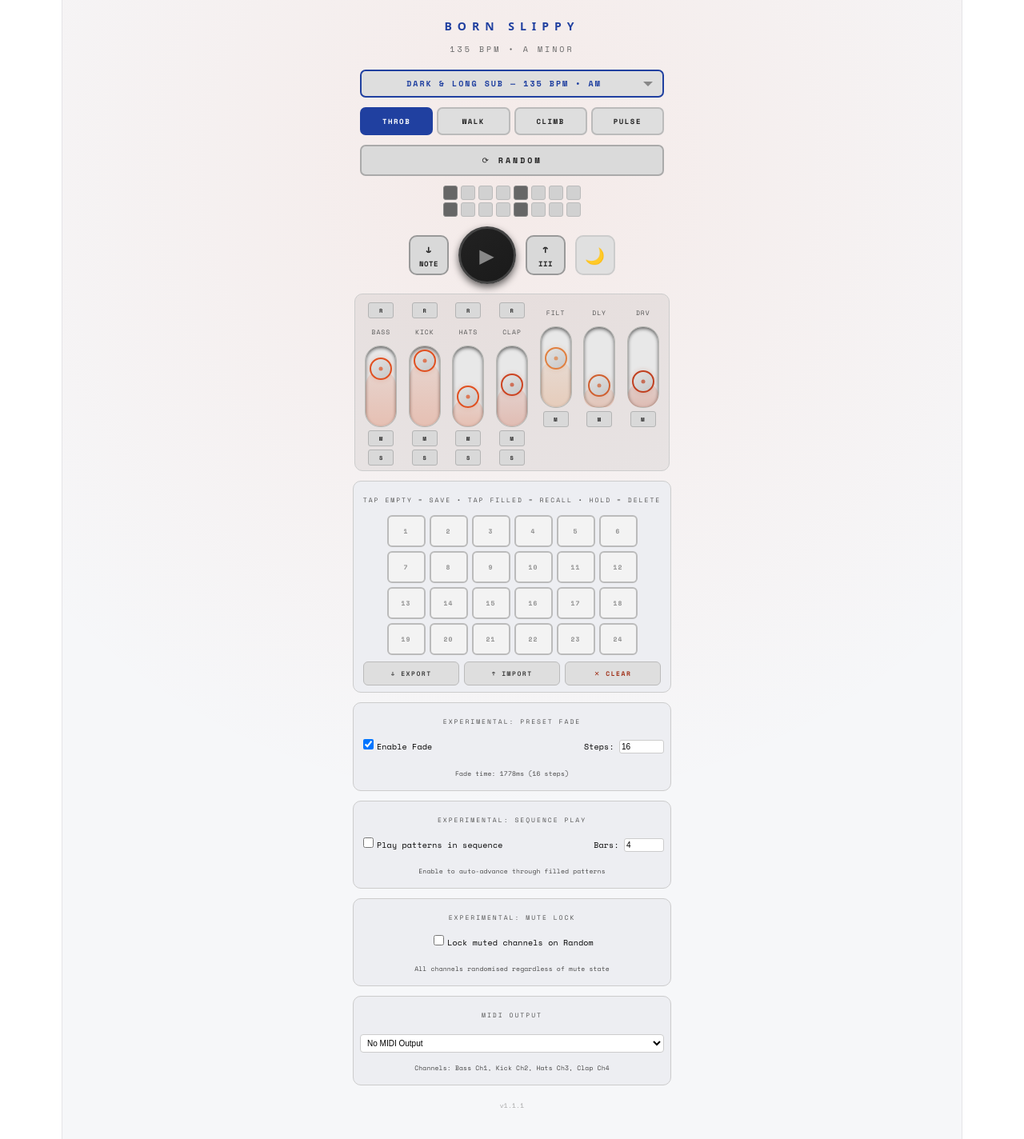
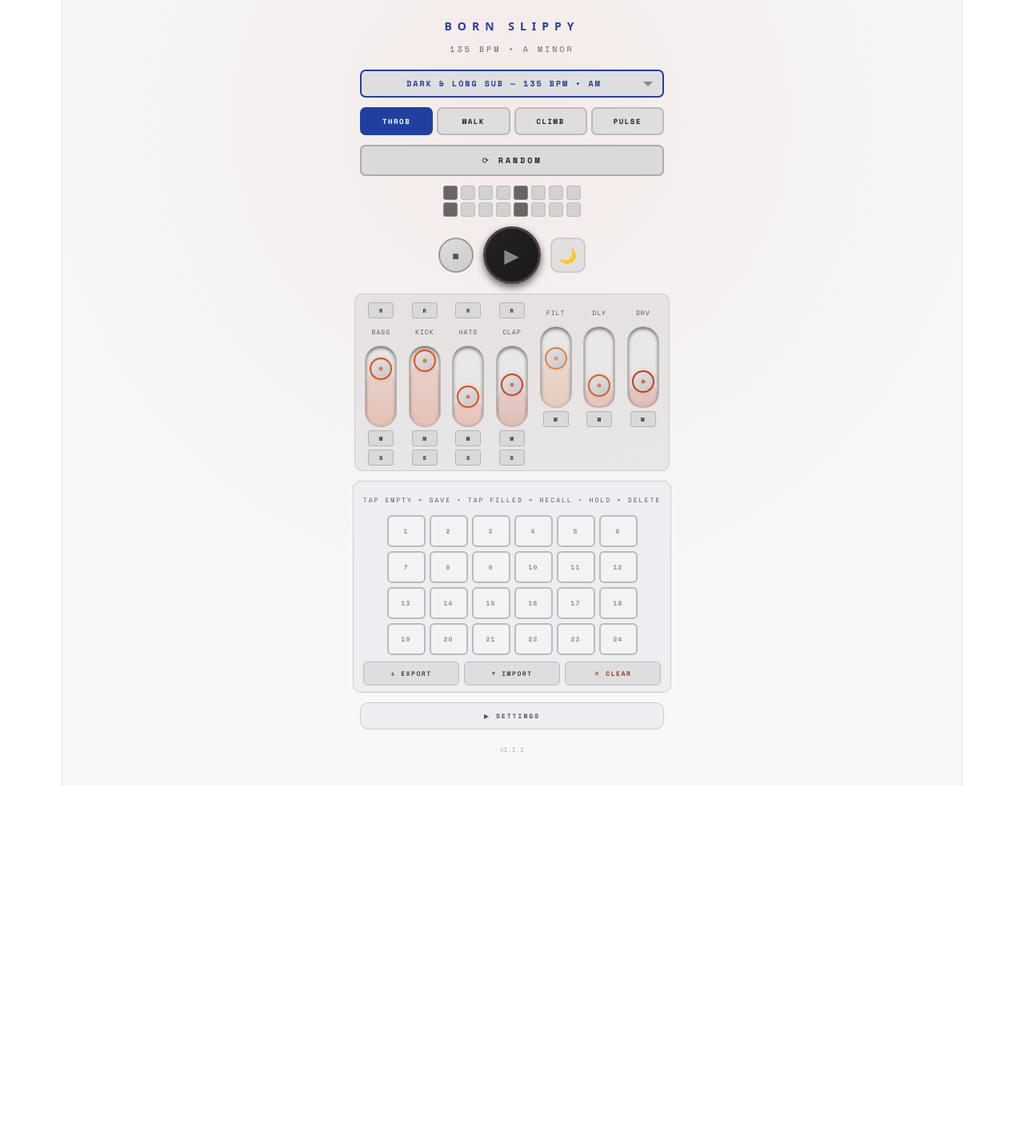
Before and after one commit to mikkels611/born-slippy, a React (Vite) app: page / in a window 1280 px wide. Shown: the top 1424 px of the page at 80% size. After the commit the page ends 982 px from the top, so only its background shows below. Built offline with nearby package versions, Linux system fonts and the light colour scheme.

Commit message:
UI: Play/Pause + Stop buttons, collapsible Settings pane, Advanced toggle for pitch buttons

```diff
--- a/src/App.jsx
+++ b/src/App.jsx
@@ -90,6 +90,8 @@ export default function App() {
   const [seqBars, setSeqBars] = useState(()=>parseInt(localStorage.getItem('born-slippy-seqbars'))||4);
   const [seqCurrentSlot, setSeqCurrentSlot] = useState(-1);
   const [seqPendingSlot, setSeqPendingSlot] = useState(-1);
+  const [advanced, setAdvanced] = useState(()=>localStorage.getItem('born-slippy-advanced')==='true');
+  const [settingsOpen, setSettingsOpen] = useState(false);
 
   const ctxRef=useRef(null); const timerRef=useRef(null); const stepRef=useRef(0);
   const nodesRef=useRef({}); const activePatternRef=useRef(0);
@@ -106,7 +108,6 @@ export default function App() {
   const fadeStepsRef=useRef(16);
   const fadeCurrentStepRef=useRef(0);
   const fadeTimerRef=useRef(null);
-  const playBtnTimerRef=useRef(null);
   const playingRef=useRef(false);
   const seqModeRef=useRef(false);
   const seqBarsRef=useRef(4);
@@ -571,6 +572,7 @@ export default function App() {
   useEffect(()=>{ localStorage.setItem('born-slippy-seqplay', seqPlay); },[seqPlay]);
   useEffect(()=>{ localStorage.setItem('born-slippy-seqbars', seqBars); },[seqBars]);
   useEffect(()=>{ localStorage.setItem('born-slippy-mutelock', muteLock); },[muteLock]);
+  useEffect(()=>{ localStorage.setItem('born-slippy-advanced', advanced); },[advanced]);
   useEffect(()=>{ loadSlotsAsync().then(slots=>{ if(slots) setSavedSlots(slots); }); },[]);
 
   const switchPackage = useCallback((pkg) => {
@@ -679,22 +681,14 @@ export default function App() {
     setSelectedPattern(0); setIsRandom(false);
   }, [draft]);
 
-  const handlePlayDown=useCallback(()=>{
-    playBtnTimerRef.current=setTimeout(()=>{
-      playBtnTimerRef.current="long";
-      if(playingRef.current){stopSeq(true);}else{seqCurrentSlotRef.current=-1;setSeqCurrentSlot(-1);}
-    },1500);
-  },[stopSeq]);
-  const handlePlayUp=useCallback(()=>{
-    if(playBtnTimerRef.current==="long"){playBtnTimerRef.current=null;return;}
-    if(playBtnTimerRef.current){clearTimeout(playBtnTimerRef.current);}
-    playBtnTimerRef.current=null;
+  const handlePlayPause=useCallback(()=>{
     if(playingRef.current){stopSeq(false);}else{startSeq();}
   },[stopSeq,startSeq]);
-  const handlePlayCancel=useCallback(()=>{
-    if(playBtnTimerRef.current&&playBtnTimerRef.current!=="long")clearTimeout(playBtnTimerRef.current);
-    playBtnTimerRef.current=null;
-  },[]);
+  const handleStop=useCallback(()=>{
+    stopSeq(true);
+    seqCurrentSlotRef.current=-1;setSeqCurrentSlot(-1);
+    activePatternRef.current=0;setActivePattern(0);setSelectedPattern(0);
+  },[stopSeq]);
 
   const btn={fontFamily:"'Space Mono', monospace",cursor:"pointer",WebkitTapHighlightColor:"transparent",transition:"all 0.15s",fontWeight:700,textTransform:"uppercase",letterSpacing:1};
 
@@ -815,37 +809,43 @@ export default function App() {
       </div>
 
       <div style={{ display:"flex", alignItems:"center", gap:12 }}>
-        <button onClick={toggleNoteDown} style={{
+        {advanced && <button onClick={toggleNoteDown} style={{
           ...btn, width:50, height:50, borderRadius:10, fontSize:9, letterSpacing:0.5,
           background:noteDown?"#1a2a1a":(theme === 'dark' ? "#161616" : "#d9d9d9"),
           border:`2px solid ${noteDown?"#40a040":(theme === 'dark' ? "#2a2a2a" : "#999")}`,
           color:noteDown?"#40a040":(theme === 'dark' ? "#d9d9d9" : "#222"),
           display:"flex", flexDirection:"column", alignItems:"center", justifyContent:"center", gap:1,
           boxShadow:noteDown?"0 0 10px rgba(64,160,64,0.2)":"none",
-        }}><span style={{fontSize:13}}>↓</span><span>NOTE</span></button>
+        }}><span style={{fontSize:13}}>↓</span><span>NOTE</span></button>}
 
-        <button
-          onMouseDown={handlePlayDown} onMouseUp={handlePlayUp} onMouseLeave={handlePlayCancel}
-          onTouchStart={(e)=>{e.preventDefault();handlePlayDown();}} onTouchEnd={(e)=>{e.preventDefault();handlePlayUp();}}
-          style={{ ...btn, width:72, height:72, borderRadius:"50%", fontSize:24,
+        <button onClick={handleStop} style={{
+          ...btn, width:44, height:44, borderRadius:"50%", fontSize:14,
+          background:theme === 'dark' ? "linear-gradient(145deg, #222, #1a1a1a)" : "linear-gradient(145deg, #ddd, #ccc)",
+          border:`2px solid ${theme === 'dark' ? "#444" : "#999"}`, color:theme === 'dark' ? "#888" : "#555",
+          display:"flex", alignItems:"center", justifyContent:"center",
+          userSelect:"none", WebkitUserSelect:"none",
+        }}>■</button>
+
+        <button onClick={handlePlayPause} style={{
+          ...btn, width:72, height:72, borderRadius:"50%", fontSize:24,
           background:playing?"linear-gradient(145deg, #e05020, #c04018)":"linear-gradient(145deg, #222, #1a1a1a)",
           border:`3px solid ${playing?"#e05020":"#444"}`, color:playing?"#0d0d0d":"#888",
           boxShadow:playing?"0 0 28px rgba(224,80,32,0.4)":"0 4px 10px rgba(0,0,0,0.6)",
           display:"flex", alignItems:"center", justifyContent:"center",
           userSelect:"none", WebkitUserSelect:"none", WebkitTouchCallout:"none",
-          }}>{playing?"■":"▶"}</button>
+        }}>{playing?"⏸":"▶"}</button>
 
-        <button onClick={toggleThirdUp} style={{
+        {advanced && <button onClick={toggleThirdUp} style={{
           ...btn, width:50, height:50, borderRadius:10, fontSize:9, letterSpacing:0.5,
           background:thirdUp?"#1a1a2a":(theme === 'dark' ? "#161616" : "#d9d9d9"),
           border:`2px solid ${thirdUp?"#4080e0":(theme === 'dark' ? "#2a2a2a" : "#999")}`,
           color:thirdUp?"#4080e0":(theme === 'dark' ? "#d9d9d9" : "#222"),
           display:"flex", flexDirection:"column", alignItems:"center", justifyContent:"center", gap:1,
           boxShadow:thirdUp?"0 0 10px rgba(64,128,224,0.2)":"none",
-        }}><span style={{fontSize:13}}>↑</span><span>III</span></button>
+        }}><span style={{fontSize:13}}>↑</span><span>III</span></button>}
 
         <button onClick={() => setTheme(theme === 'dark' ? 'light' : 'dark')} style={{
-          ...btn, width:50, height:50, borderRadius:10, fontSize:20,
+          ...btn, width:44, height:44, borderRadius:10, fontSize:18,
           background:theme==='dark'?'#161616':'#e0e0e0',
           border:`2px solid ${theme==='dark'?'#444':'#ccc'}`,
           color:theme==='dark'?'#ffffff':'#666',
@@ -894,10 +894,26 @@ export default function App() {
         </div>
       </div>
 
-      <div style={{ width:"100%", maxWidth:380, background:theme === 'dark' ? "rgba(255,255,255,0.01)" : "#edeef2", borderRadius:10, border:`1px solid ${theme === 'dark' ? "#1a1a1a" : "#ccc"}`, padding:"10px 8px 8px" }}>
-        <div style={{ fontSize:8, color:theme === 'dark' ? "#444" : "#555", letterSpacing:2, textTransform:"uppercase", textAlign:"center", marginBottom:6 }}>
-          EXPERIMENTAL: PRESET FADE
+      <div style={{ width:"100%", maxWidth:380 }}>
+        <button onClick={()=>setSettingsOpen(v=>!v)} style={{ ...btn, width:"100%", padding:"10px 8px", borderRadius:10, fontSize:8, letterSpacing:2, background:theme === 'dark' ? "rgba(255,255,255,0.01)" : "#edeef2", border:`1px solid ${theme === 'dark' ? "#1a1a1a" : "#ccc"}`, color:theme === 'dark' ? "#666" : "#555" }}>
+          {settingsOpen?"▼":"▶"} SETTINGS
+        </button>
+        {settingsOpen && (
+          <div style={{ display:"flex", flexDirection:"column", gap:10, marginTop:8 }}>
+
+            {/* Advanced features */}
+            <div style={{ background:theme === 'dark' ? "rgba(255,255,255,0.01)" : "#edeef2", borderRadius:10, border:`1px solid ${theme === 'dark' ? "#1a1a1a" : "#ccc"}`, padding:"10px 8px 8px" }}>
+              <div style={{ display:"flex", justifyContent:"center", alignItems:"center" }}>
+                <label style={{ fontSize:10, color:theme === 'dark' ? "#ccc" : "#000" }}>
+                  <input type="checkbox" checked={advanced} onChange={(e) => setAdvanced(e.target.checked)} style={{ marginRight:4 }} />
+                  Advanced features (pitch shift buttons)
+                </label>
               </div>
+            </div>
+
+            {/* Preset Fade */}
+            <div style={{ background:theme === 'dark' ? "rgba(255,255,255,0.01)" : "#edeef2", borderRadius:10, border:`1px solid ${theme === 'dark' ? "#1a1a1a" : "#ccc"}`, padding:"10px 8px 8px" }}>
+              <div style={{ fontSize:8, color:theme === 'dark' ? "#444" : "#555", letterSpacing:2, textTransform:"uppercase", textAlign:"center", marginBottom:6 }}>PRESET FADE</div>
               <div style={{ display:"flex", justifyContent:"space-between", alignItems:"center", marginBottom:6 }}>
                 <label style={{ fontSize:10, color:theme === 'dark' ? "#ccc" : "#000" }}>
                   <input type="checkbox" checked={fadeMode} onChange={(e) => setFadeMode(e.target.checked)} style={{ marginRight:4 }} />
@@ -912,10 +928,9 @@ export default function App() {
               </div>
             </div>
 
-      <div style={{ width:"100%", maxWidth:380, background:theme === 'dark' ? "rgba(255,255,255,0.01)" : "#edeef2", borderRadius:10, border:`1px solid ${theme === 'dark' ? "#1a1a1a" : "#ccc"}`, padding:"10px 8px 8px" }}>
-        <div style={{ fontSize:8, color:theme === 'dark' ? "#444" : "#555", letterSpacing:2, textTransform:"uppercase", textAlign:"center", marginBottom:6 }}>
-          EXPERIMENTAL: SEQUENCE PLAY
-        </div>
+            {/* Sequence Play */}
+            <div style={{ background:theme === 'dark' ? "rgba(255,255,255,0.01)" : "#edeef2", borderRadius:10, border:`1px solid ${theme === 'dark' ? "#1a1a1a" : "#ccc"}`, padding:"10px 8px 8px" }}>
+              <div style={{ fontSize:8, color:theme === 'dark' ? "#444" : "#555", letterSpacing:2, textTransform:"uppercase", textAlign:"center", marginBottom:6 }}>SEQUENCE PLAY</div>
               <div style={{ display:"flex", justifyContent:"space-between", alignItems:"center", marginBottom:6 }}>
                 <label style={{ fontSize:10, color:theme === 'dark' ? "#ccc" : "#000" }}>
                   <input type="checkbox" checked={seqPlay} onChange={(e) => setSeqPlay(e.target.checked)} style={{ marginRight:4 }} />
@@ -926,14 +941,13 @@ export default function App() {
                 </label>
               </div>
               <div style={{ fontSize:8, color:theme === 'dark' ? "#666" : "#444", textAlign:"center" }}>
-          {seqPlay ? `Each pattern plays ${seqBars} bar${seqBars>1?"s":""} • TAP pattern to queue next • TAP STOP = pause • HOLD STOP = reset` : "Enable to auto-advance through filled patterns"}
+                {seqPlay ? `Each pattern plays ${seqBars} bar${seqBars>1?"s":""} • TAP slot to queue next` : "Enable to auto-advance through filled patterns"}
               </div>
             </div>
 
-      <div style={{ width:"100%", maxWidth:380, background:theme === 'dark' ? "rgba(255,255,255,0.01)" : "#edeef2", borderRadius:10, border:`1px solid ${theme === 'dark' ? "#1a1a1a" : "#ccc"}`, padding:"10px 8px 8px" }}>
-        <div style={{ fontSize:8, color:theme === 'dark' ? "#444" : "#555", letterSpacing:2, textTransform:"uppercase", textAlign:"center", marginBottom:6 }}>
-          EXPERIMENTAL: MUTE LOCK
-        </div>
+            {/* Mute Lock */}
+            <div style={{ background:theme === 'dark' ? "rgba(255,255,255,0.01)" : "#edeef2", borderRadius:10, border:`1px solid ${theme === 'dark' ? "#1a1a1a" : "#ccc"}`, padding:"10px 8px 8px" }}>
+              <div style={{ fontSize:8, color:theme === 'dark' ? "#444" : "#555", letterSpacing:2, textTransform:"uppercase", textAlign:"center", marginBottom:6 }}>MUTE LOCK</div>
               <div style={{ display:"flex", justifyContent:"center", alignItems:"center", marginBottom:6 }}>
                 <label style={{ fontSize:10, color:theme === 'dark' ? "#ccc" : "#000" }}>
                   <input type="checkbox" checked={muteLock} onChange={(e) => setMuteLock(e.target.checked)} style={{ marginRight:4 }} />
@@ -945,10 +959,14 @@ export default function App() {
               </div>
             </div>
 
-      <div style={{ width:"100%", maxWidth:380, background:theme === 'dark' ? "rgba(255,255,255,0.01)" : "#edeef2", borderRadius:10, border:`1px solid ${theme === 'dark' ? "#1a1a1a" : "#ccc"}`, padding:"10px 8px 8px" }}>
-        <div style={{ fontSize:8, color:theme === 'dark' ? "#444" : "#555", letterSpacing:2, textTransform:"uppercase", textAlign:"center", marginBottom:6 }}>
-          MIDI OUTPUT
+            {/* Experimental label */}
+            <div style={{ fontSize:8, color:theme === 'dark' ? "#555" : "#888", letterSpacing:2, textTransform:"uppercase", textAlign:"center", marginTop:2 }}>
+              EXPERIMENTAL
             </div>
+
+            {/* MIDI Output */}
+            <div style={{ background:theme === 'dark' ? "rgba(255,255,255,0.01)" : "#edeef2", borderRadius:10, border:`1px solid ${theme === 'dark' ? "#1a1a1a" : "#ccc"}`, padding:"10px 8px 8px" }}>
+              <div style={{ fontSize:8, color:theme === 'dark' ? "#444" : "#555", letterSpacing:2, textTransform:"uppercase", textAlign:"center", marginBottom:6 }}>MIDI OUTPUT</div>
               <select onChange={(e) => setSelectedMidiOutput(midiOutputs.find(o => o.id === e.target.value) || null)} value={selectedMidiOutput?.id || ''} style={{ width:"100%", background:theme === 'dark' ? "#1a1a1a" : "#fff", border:`1px solid ${theme === 'dark' ? "#333" : "#ccc"}`, color:theme === 'dark' ? "#ccc" : "#000", fontSize:10, padding:4, borderRadius:4 }}>
                 <option value=''>No MIDI Output</option>
                 {midiOutputs.map(o => <option key={o.id} value={o.id}>{o.name}</option>)}
@@ -956,6 +974,10 @@ export default function App() {
               <div style={{ fontSize:8, color:theme === 'dark' ? "#666" : "#444", textAlign:"center", marginTop:6 }}>
                 Channels: Bass Ch{midiChannels.bass}, Kick Ch{midiChannels.kick}, Hats Ch{midiChannels.hats}, Clap Ch{midiChannels.clap}
               </div>
+            </div>
+
+          </div>
+        )}
       </div>
 
       {/* ADMIN: Metadata editor */}
```
Lines whose indentation alone changed are shown as unchanged.
